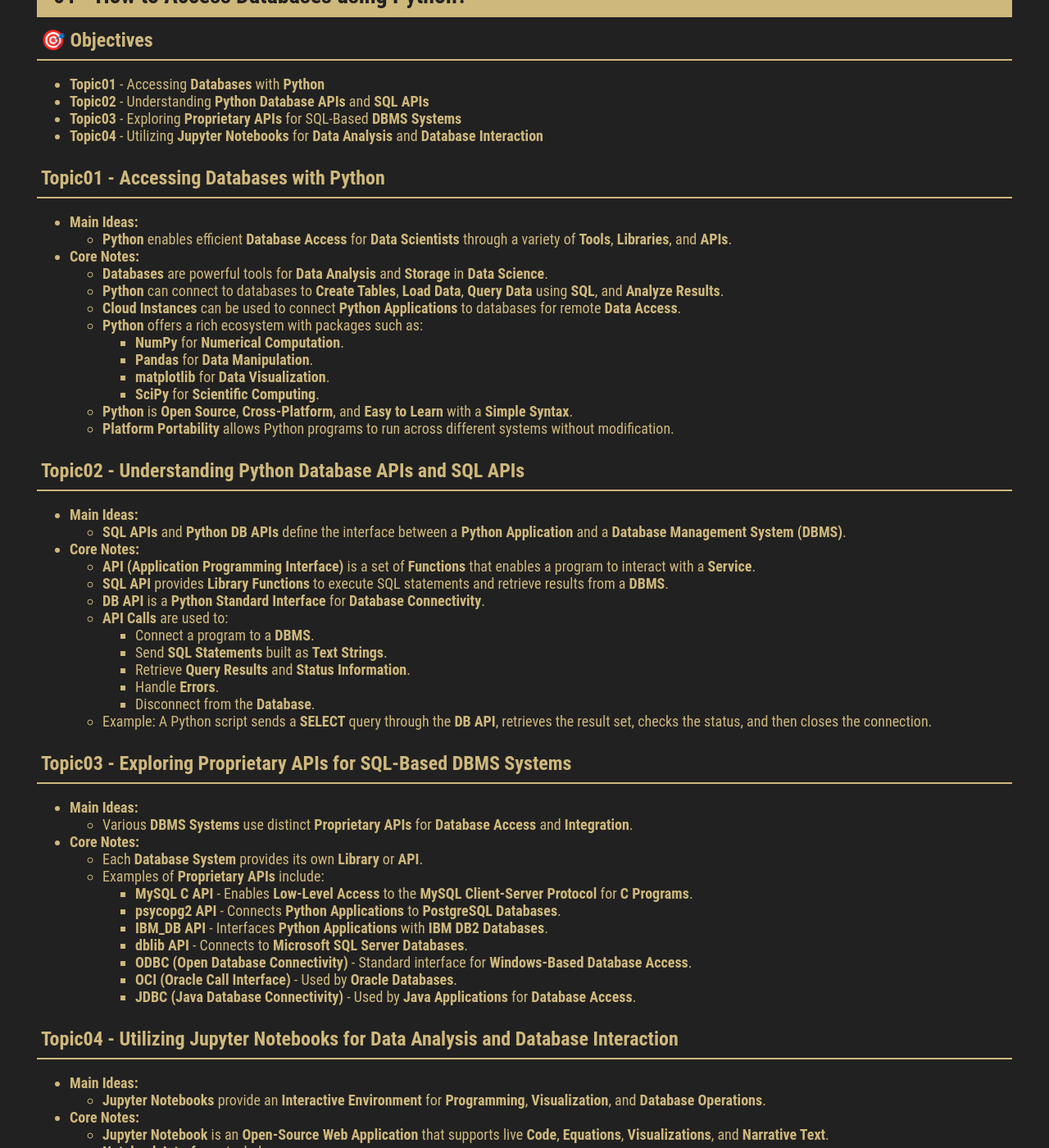
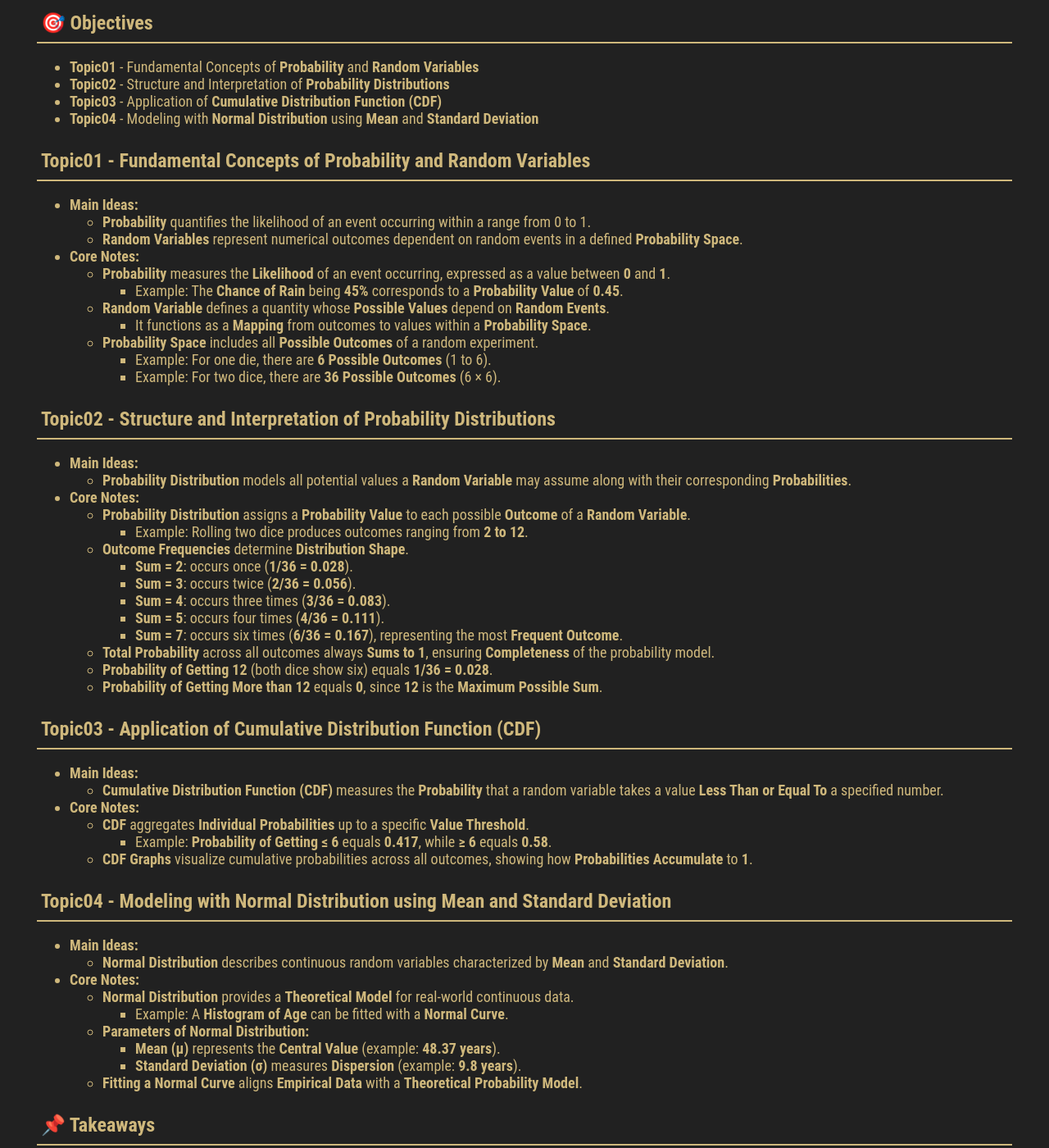
Before and after one commit to milanfx/milanfx.github.io, a Jekyll site: the page built from test.md, in a window 1280 px wide and 1400 px high, scrolled down 422 px. Shown: the whole window at 82% size. Built offline with Jekyll 4.4.1, drawn with Linux system fonts in a browser that asks for light colours; our own code applies the rules of GitHub Pages for plain Markdown files; some of the changed text lies outside the part shown.

Commit message:
Update test.md

```diff
--- a/test.md
+++ b/test.md
@@ -1,171 +1,213 @@
 ---
 layout: page
-permalink: /DS06M5/
+permalink: /DS09M3/
 ---
 
-## M5 - SQL and Python
-- **01 - How to Access Databases using Python?**
-- **02 - Writing Code using DB-API**
-- **03 - Accessing Databases with SQL Magic**
-- **04 - Analyzing Data with Python**
-- **05 - Working with Real World Datasets**
-- **06 - Getting Table and Column Details**
+## M3 - Probability Distributions
+- **01 - Random Numbers and Probability Distributions**
+- **02 - State your Hypothesis**
+- **03 - Normal Distribution**
+- **04 - T distribution**
+- **05 - Probability of Getting a High or Low Teaching Evaluation**
 
-## 01 - How to Access Databases using Python?
+## 01 - Random Numbers and Probability Distributions
 
 ### 🎯 Objectives
-- **Topic01** - Accessing **Databases** with **Python**
-- **Topic02** - Understanding **Python Database APIs** and **SQL APIs**
-- **Topic03** - Exploring **Proprietary APIs** for SQL-Based **DBMS Systems**
-- **Topic04** - Utilizing **Jupyter Notebooks** for **Data Analysis** and **Database Interaction**
+- **Topic01** - Fundamental Concepts of **Probability** and **Random Variables**
+- **Topic02** - Structure and Interpretation of **Probability Distributions**
+- **Topic03** - Application of **Cumulative Distribution Function (CDF)**
+- **Topic04** - Modeling with **Normal Distribution** using **Mean** and **Standard Deviation**
 
-### Topic01 - Accessing Databases with Python
+### Topic01 - Fundamental Concepts of Probability and Random Variables
 - **Main Ideas:**
-    - **Python** enables efficient **Database Access** for **Data Scientists** through a variety of **Tools**, **Libraries**, and **APIs**.
+    - **Probability** quantifies the likelihood of an event occurring within a range from 0 to 1.
+    - **Random Variables** represent numerical outcomes dependent on random events in a defined **Probability Space**.
 
 - **Core Notes:**
-    - **Databases** are powerful tools for **Data Analysis** and **Storage** in **Data Science**.
-    - **Python** can connect to databases to **Create Tables**, **Load Data**, **Query Data** using **SQL**, and **Analyze Results**.
-    - **Cloud Instances** can be used to connect **Python Applications** to databases for remote **Data Access**.
-    - **Python** offers a rich ecosystem with packages such as:
-        - **NumPy** for **Numerical Computation**.
-        - **Pandas** for **Data Manipulation**.
-        - **matplotlib** for **Data Visualization**.
-        - **SciPy** for **Scientific Computing**.
-    - **Python** is **Open Source**, **Cross-Platform**, and **Easy to Learn** with a **Simple Syntax**.
-    - **Platform Portability** allows Python programs to run across different systems without modification.
+    - **Probability** measures the **Likelihood** of an event occurring, expressed as a value between **0** and **1**.
+        - Example: The **Chance of Rain** being **45%** corresponds to a **Probability Value** of **0.45**.
+    - **Random Variable** defines a quantity whose **Possible Values** depend on **Random Events**.
+        - It functions as a **Mapping** from outcomes to values within a **Probability Space**.
+    - **Probability Space** includes all **Possible Outcomes** of a random experiment.
+        - Example: For one die, there are **6 Possible Outcomes** (1 to 6).
+        - Example: For two dice, there are **36 Possible Outcomes** (6 × 6).
 
-### Topic02 - Understanding Python Database APIs and SQL APIs
+### Topic02 - Structure and Interpretation of Probability Distributions
 - **Main Ideas:**
-    - **SQL APIs** and **Python DB APIs** define the interface between a **Python Application** and a **Database Management System (DBMS)**.
+    - **Probability Distribution** models all potential values a **Random Variable** may assume along with their corresponding **Probabilities**.
 
 - **Core Notes:**
-    - **API (Application Programming Interface)** is a set of **Functions** that enables a program to interact with a **Service**.
-    - **SQL API** provides **Library Functions** to execute SQL statements and retrieve results from a **DBMS**.
-    - **DB API** is a **Python Standard Interface** for **Database Connectivity**.
-    - **API Calls** are used to:
-        - Connect a program to a **DBMS**.
-        - Send **SQL Statements** built as **Text Strings**.
-        - Retrieve **Query Results** and **Status Information**.
-        - Handle **Errors**.
-        - Disconnect from the **Database**.
-    - Example: A Python script sends a **SELECT** query through the **DB API**, retrieves the result set, checks the status, and then closes the connection.
+    - **Probability Distribution** assigns a **Probability Value** to each possible **Outcome** of a **Random Variable**.
+        - Example: Rolling two dice produces outcomes ranging from **2 to 12**.
+    - **Outcome Frequencies** determine **Distribution Shape**.
+        - **Sum = 2**: occurs once (**1/36 = 0.028**).
+        - **Sum = 3**: occurs twice (**2/36 = 0.056**).
+        - **Sum = 4**: occurs three times (**3/36 = 0.083**).
+        - **Sum = 5**: occurs four times (**4/36 = 0.111**).
+        - **Sum = 7**: occurs six times (**6/36 = 0.167**), representing the most **Frequent Outcome**.
+    - **Total Probability** across all outcomes always **Sums to 1**, ensuring **Completeness** of the probability model.
+    - **Probability of Getting 12** (both dice show six) equals **1/36 = 0.028**.
+    - **Probability of Getting More than 12** equals **0**, since **12** is the **Maximum Possible Sum**.
 
-### Topic03 - Exploring Proprietary APIs for SQL-Based DBMS Systems
+### Topic03 - Application of Cumulative Distribution Function (CDF)
 - **Main Ideas:**
-    - Various **DBMS Systems** use distinct **Proprietary APIs** for **Database Access** and **Integration**.
+    - **Cumulative Distribution Function (CDF)** measures the **Probability** that a random variable takes a value **Less Than or Equal To** a specified number.
 
 - **Core Notes:**
-    - Each **Database System** provides its own **Library** or **API**.
-    - Examples of **Proprietary APIs** include:
-        - **MySQL C API** - Enables **Low-Level Access** to the **MySQL Client-Server Protocol** for **C Programs**.
-        - **psycopg2 API** - Connects **Python Applications** to **PostgreSQL Databases**.
-        - **IBM_DB API** - Interfaces **Python Applications** with **IBM DB2 Databases**.
-        - **dblib API** - Connects to **Microsoft SQL Server Databases**.
-        - **ODBC (Open Database Connectivity)** - Standard interface for **Windows-Based Database Access**.
-        - **OCI (Oracle Call Interface)** - Used by **Oracle Databases**.
-        - **JDBC (Java Database Connectivity)** - Used by **Java Applications** for **Database Access**.
+    - **CDF** aggregates **Individual Probabilities** up to a specific **Value Threshold**.
+        - Example: **Probability of Getting ≤ 6** equals **0.417**, while **≥ 6** equals **0.58**.
+    - **CDF Graphs** visualize cumulative probabilities across all outcomes, showing how **Probabilities Accumulate** to **1**.
 
-### Topic04 - Utilizing Jupyter Notebooks for Data Analysis and Database Interaction
+### Topic04 - Modeling with Normal Distribution using Mean and Standard Deviation
 - **Main Ideas:**
-    - **Jupyter Notebooks** provide an **Interactive Environment** for **Programming**, **Visualization**, and **Database Operations**.
+    - **Normal Distribution** describes continuous random variables characterized by **Mean** and **Standard Deviation**.
 
 - **Core Notes:**
-    - **Jupyter Notebook** is an **Open-Source Web Application** that supports live **Code**, **Equations**, **Visualizations**, and **Narrative Text**.
-    - **Notebook Interfaces** include:
-        - **Mathematica Notebook**
-        - **Maple Worksheet**
-        - **Matlab Notebook**
-        - **IPython Jupyter**
-        - **R Markdown**
-        - **Apache Zeppelin**
-        - **Apache Spark Notebook**
-        - **Databricks Cloud**
-    - **Advantages of Jupyter Notebooks**:
-        - Support for over **40 Programming Languages**, including **Python**, **R**, **Julia**, and **Scala**.
-        - Easy **Sharing** via **Email**, **Dropbox**, **GitHub**, or the **Jupyter Notebook Viewer**.
-        - Production of **Rich Interactive Outputs** (HTML, Images, Videos, LaTeX).
-        - Integration with **Big Data Tools** such as **Apache Spark**, **scikit-learn**, **pandas**, **ggplot2**, and **TensorFlow**.
-    - Example: A data scientist uses **Python Code** in a **Jupyter Notebook** to connect to a **Database**, execute **SQL Queries**, and visualize results with **matplotlib**.
+    - **Normal Distribution** provides a **Theoretical Model** for real-world continuous data.
+        - Example: A **Histogram of Age** can be fitted with a **Normal Curve**.
+    - **Parameters of Normal Distribution:**
+        - **Mean (μ)** represents the **Central Value** (example: **48.37 years**).
+        - **Standard Deviation (σ)** measures **Dispersion** (example: **9.8 years**).
+    - **Fitting a Normal Curve** aligns **Empirical Data** with a **Theoretical Probability Model**.
 
 ### 📌 Takeaways
-- **Python** simplifies **Database Connectivity** through its **DB API** and rich **Ecosystem** of **Data Science Libraries**.
-- **SQL APIs** serve as intermediaries between **Applications** and **DBMS**, enabling **Query Execution** and **Result Retrieval**.
-- **Proprietary APIs** like **psycopg2**, **IBM_DB**, and **ODBC** provide system-specific **Database Access** capabilities.
-- **Jupyter Notebooks** enhance **Data Analysis** workflows by combining **Code Execution**, **Visualization**, and **Documentation** in one interface.
+- **Probability** quantifies uncertainty as a numerical measure between **0** and **1**.
+- **Random Variables** translate random outcomes into measurable quantities within a **Probability Space**.
+- **Probability Distributions** illustrate the structure of possible outcomes and their likelihoods.
+- **Cumulative Distribution Function** accumulates probabilities up to a defined threshold, forming the foundation for further statistical analysis.
+- **Normal Distribution** models real-world continuous data using **Mean** and **Standard Deviation** to describe central tendency and variability.
 
-## 02 - Writing Code using DB-API
+## 02 - State your Hypothesis
 
 ### 🎯 Objectives
-- **Topic01** - Fundamental Concepts of **Python DB-API** for Database Access
-- **Topic02** - Role of **Connection Objects** and **Cursor Objects** in Database Operations
-- **Topic03** - Steps for **Writing Python Code** to Query Databases Using DB-API
+- **Topic01** - Definition and Purpose of **Statistical Hypothesis Testing**
+- **Topic02** - Formulation of **Null Hypothesis (H₀)** and **Alternative Hypothesis (Hₐ)**
+- **Topic03** - Comparison of **Mean Scores** between Two Entities
 
-### Topic01 - Fundamental Concepts of Python DB-API for Database Access
+### Topic01 - Definition and Purpose of Statistical Hypothesis Testing
 - **Main Ideas:**
-    - **Python DB-API** standardizes **Database Connectivity**, enabling code portability across multiple **Relational Databases**.
+    - **Statistical Hypothesis Testing** is used to compare the **Averages** or **Means** of two entities to determine if a significant difference exists.
 
 - **Core Notes:**
-    - **DB-API** is the **Python Standard API** for accessing **Relational Databases**.
-    - It allows writing a single program that works with multiple database systems.
-    - Learning **DB-API Functions** enables users to apply the same logic across any database supported by Python.
-    - **Advantages of DB-API**:
-        - **Easy Implementation** and **Comprehension**.
-        - **Consistency** among Python database modules.
-        - **Code Portability** across databases.
-        - **Broader Database Connectivity** from Python.
-    - Each **Database System** has its own **Library** for use with Python applications:
-        - **IBM_DB** connects to **IBM DB2 Database**.
-        - **MySQL Connector Python** connects to **MySQL Database**.
-        - **psycopg2** connects to **PostgreSQL Database**.
-        - **PyMongo** connects to **MongoDB Database**.
+    - **Hypothesis Testing** provides a framework to test whether observed differences between two **Sample Means** are due to **Random Variation** or a **True Difference**.
+    - Example: Comparing **Average Points per Game** between **Michael Jordan** and **Wilt Chamberlain**.
+    - **Michael Jordan** averaged **30.12 Points per Game**, while **Wilt Chamberlain** averaged **30.06 Points per Game**.
+    - Despite the similarity of these averages, a **Formal Statistical Test** is required to evaluate if the difference is **Statistically Significant**.
 
-### Topic02 - Role of Connection Objects and Cursor Objects in Database Operations
+### Topic02 - Formulation of Null Hypothesis (H₀) and Alternative Hypothesis (Hₐ)
 - **Main Ideas:**
-    - **Connection Objects** and **Cursor Objects** are central to managing **Database Transactions** and **Query Execution** in **Python DB-API**.
+    - **Null Hypothesis (H₀)** assumes no difference between means, while **Alternative Hypothesis (Hₐ)** assumes a difference or directional effect.
 
 - **Core Notes:**
-    - **Connection Objects** are used to **Establish Connections** and **Manage Transactions** with databases.
-    - **Cursor Objects** are used to **Run Queries** and **Retrieve Results**.
-    - **DB-API Connect Constructor** creates a **Connection Object**, which is used by multiple **Connection Methods**:
-        - **cursor()** - Returns a new **Cursor Object**.
-        - **commit()** - Commits any **Pending Transaction** to the database.
-        - **rollback()** - Reverts the database to the **Start of a Pending Transaction**.
-        - **close()** - Closes the **Database Connection**.
-    - **Cursors** are not isolated within the same connection:
-        - Changes made by one cursor are **Immediately Visible** to other cursors under the same connection.
-        - **Isolation Behavior** across connections depends on **Transaction Implementation**.
-    - **Database Cursor** acts as a **Control Structure** for traversing database records:
-        - Similar to a **File Handle** in programming.
-        - **Open Cursor** to access query results, and **Close Cursor** to end access.
-        - **Cursor Position** tracks progress through query results.
-    - Example:
-        - The program opens a **Cursor**, fetches data row by row, and then closes it to release resources.
+    - **Null Hypothesis (H₀)**: Represents the assumption that there is **No Difference** between the averages.
+        - Expressed as **μ_J = μ_C**, where **μ_J** is the mean score of **Michael Jordan** and **μ_C** is the mean score of **Wilt Chamberlain**.
+        - Example: If the **Averages are the Same**, the **Difference between the Means** equals **Zero**.
+    - **Alternative Hypothesis (Hₐ)**: Suggests that the averages are **Not Equal**.
+        - Expressed as **μ_J ≠ μ_C**, indicating that **Jordan’s** and **Chamberlain’s** average scores differ.
+    - **Three Possible Hypothesis Structures include:**
+        - **Two-Tailed Test:**
+            - **H₀:** μ_J = μ_C
+            - **Hₐ:** μ_J ≠ μ_C
+        - **One-Tailed Test (Greater Than):**
+            - **H₀:** μ_J ≥ μ_C
+            - **Hₐ:** μ_J < μ_C
+        - **One-Tailed Test (Less Than):**
+            - **H₀:** μ_J ≤ μ_C
+            - **Hₐ:** μ_J > μ_C
+    - **Selection of Test Type** depends on the **Research Question** or **Expectation** regarding the relationship between the two means.
 
-### Topic03 - Steps for Writing Python Code to Query Databases Using DB-API
+### Topic03 - Comparison of Mean Scores between Two Entities
 - **Main Ideas:**
-    - **Python DB-API Code** follows a structured process to connect, query, retrieve, and close database connections efficiently.
+    - **Comparison of Means** helps determine whether performance differences between two subjects are **Statistically Significant** or due to **Random Chance**.
 
 - **Core Notes:**
-    - **Python Application** uses **DB-API** to query databases within **Jupyter Notebooks**.
-    - **Steps to Write DB-API Code**:
-        1. **Import Database Module** using the **connect() API**.
-        2. **Open Connection** using the **connect() Constructor** with parameters:
-            - **Database Name**, **Username**, and **Password**.
-        3. **Create Cursor Object** from the **Connection Object**.
-        4. **Run Queries** using the **Cursor** and **Fetch Results**.
-        5. **Close Connection** after completing queries to release resources.
-    - **Closing Connections** is essential to prevent **Resource Leaks** from unused database connections.
-    - Example:
-        - The user imports **psycopg2**, connects to **PostgreSQL**, executes a **SELECT** query with a cursor, fetches data, and closes the connection.
+    - **Average Comparison** involves evaluating the **Difference Between Mean Values** of two groups.
+    - **Numerical Example:**
+        - **Michael Jordan’s Average:** 30.12 points.
+        - **Wilt Chamberlain’s Average:** 30.06 points.
+        - The observed difference is small, requiring **Hypothesis Testing** to verify its **Statistical Relevance**.
+    - **Interpretation of Results:**
+        - If the **Null Hypothesis** is rejected, it implies a **Statistically Significant Difference** between the two averages.
+        - If not rejected, the **Observed Difference** could be due to **Random Variation**.
 
 ### 📌 Takeaways
-- **DB-API** standardizes **Python Database Programming**, ensuring code reusability and cross-database compatibility.
-- **Connection Objects** manage **Database Sessions** and **Transactions**, while **Cursor Objects** handle **Query Execution** and **Result Retrieval**.
-- **Database Cursors** function like **File Handles**, providing controlled access to **Query Results**.
-- **Proper Connection Management** through opening, committing, and closing ensures **Efficient Resource Utilization** and **System Stability**.
+- **Hypothesis Testing** enables systematic comparison between two **Population Means**.
+- **Null Hypothesis (H₀)** assumes equality between the means, while **Alternative Hypothesis (Hₐ)** posits inequality or directional difference.
+- **Michael Jordan** and **Wilt Chamberlain** serve as an example to illustrate hypothesis structures for comparing **Average Scores**.
+- **Three Hypothesis Scenarios** include equal, greater than, and less than comparisons, forming the basis for **Two-Tailed** and **One-Tailed Tests**.
+- **Statistical Analysis** determines whether the observed difference in means reflects a real effect or random variation.
 
-## 03 - Accessing Databases with SQL Magic
-## 04 - Analyzing Data with Python
-## 05 - Working with Real World Datasets
-## 06 - Getting Table and Column Details
+## 03 - Normal Distribution
+
+### 🎯 Objectives
+- **Topic01** - Definition and Characteristics of **Normal Distribution**
+- **Topic02** - Mathematical Representation of **Normal Distribution Function**
+- **Topic03** - Concept and Derivation of **Standard Normal Distribution**
+- **Topic04** - Generation of **Normal Curve** Using **Python Libraries**
+
+### Topic01 - Definition and Characteristics of Normal Distribution
+- **Main Ideas:**
+    - **Normal Distribution** is one of the most widely used statistical distributions, represented by a **Bell-Shaped Curve**.
+
+- **Core Notes:**
+    - **Normal Distribution** forms the foundation of many **Statistical Analyses** and **Real-World Applications**.
+    - **Bell-Shaped Curve** represents the **Symmetry** and **Central Tendency** of data.
+    - A large body of **Academic**, **Scholarly**, and **Professional Work** assumes that data follows a **Normal Distribution**.
+    - The curve visually depicts how **Data Points** are distributed around the **Mean**.
+
+### Topic02 - Mathematical Representation of Normal Distribution Function
+- **Main Ideas:**
+    - **Normal Distribution Function** mathematically expresses how probabilities are distributed across values of a **Random Variable**.
+
+- **Core Notes:**
+    - **Formula Structure:**
+        - \( f(x) = \frac{1}{\sigma \sqrt{2\pi}} e^{-\frac{(x-\mu)^2}{2\sigma^2}} \)
+    - **Parameters of the Function:**
+        - **x:** Random Variable representing data values.
+        - **μ (Mu):** Mean of the distribution, derived from data.
+        - **σ (Sigma):** Standard Deviation representing data spread.
+    - **Constant Terms:**
+        - **π (Pi):** 3.142 or 22/7.
+        - **Exponential Function (e):** Represents continuous probability decay.
+    - **Key Components:**
+        - The **Exponent Term** \(-(x - μ)^2 / (2σ^2)\) defines how probabilities decrease symmetrically around the mean.
+        - The **Denominator Term** \(\sigma \sqrt{2\pi}\) ensures the total probability equals 1.
+    - Example: When **μ** and **σ** are obtained from actual data, the resulting curve models that dataset’s **Probability Distribution**.
+
+### Topic03 - Concept and Derivation of Standard Normal Distribution
+- **Main Ideas:**
+    - **Standard Normal Distribution** is a special case of the **Normal Distribution** with **Mean = 0** and **Standard Deviation = 1**.
+
+- **Core Notes:**
+    - **Transformation:** By substituting **μ = 0** and **σ = 1**, the general normal distribution simplifies to:
+        - \( f(x) = \frac{1}{\sqrt{2\pi}} e^{-\frac{x^2}{2}} \)
+    - **Simplification Steps:**
+        - **μ = 0** removes the mean adjustment (x - μ → x).
+        - **σ = 1** simplifies the scaling factors since multiplying or dividing by 1 has no effect.
+    - **Purpose:** Establishes a **Universal Reference Distribution** used for **Z-Scores** and **Standardization** in statistics.
+    - Example: When **x** varies from **-4 to 4**, substituting these values generates the **Standard Normal Bell Curve**.
+
+### Topic04 - Generation of Normal Curve Using Python Libraries
+- **Main Ideas:**
+    - **Python Libraries** can be used to simulate and visualize the **Standard Normal Distribution**.
+
+- **Core Notes:**
+    - **Python Libraries Used:**
+        - **Matplotlib:** for generating graphical visualizations.
+        - **NumPy:** for numerical operations and creating data arrays.
+        - **SciPy.stats:** for accessing the **norm.pdf** function that computes **Probability Density Values**.
+    - **Implementation Steps:**
+        - Use **x-values** from **-4 to 4** in increments of **0.1**.
+        - Compute **Probability Density** using the **norm.pdf** function.
+        - Plot results with **Matplotlib** to generate the **Standard Normal Curve**.
+    - Example: The generated plot visually represents the **Bell-Shaped Curve** associated with the **Standard Normal Distribution**.
+
+### 📌 Takeaways
+- **Normal Distribution** underpins a vast range of **Statistical Models** and **Real-World Data Analyses**.
+- **Mathematical Formulation** uses parameters **Mean (μ)** and **Standard Deviation (σ)** to define the curve’s shape.
+- **Standard Normal Distribution** serves as a simplified reference with **μ = 0** and **σ = 1**.
+- **Python Libraries** such as **NumPy**, **Matplotlib**, and **SciPy.stats** allow efficient generation and visualization of the **Normal Curve**.
+- **Bell-Shaped Curve** symbolizes data symmetry and the natural clustering of observations around the mean.
+
+## 04 - T distribution
+## 05 - Probability of Getting a High or Low Teaching Evaluation
```
